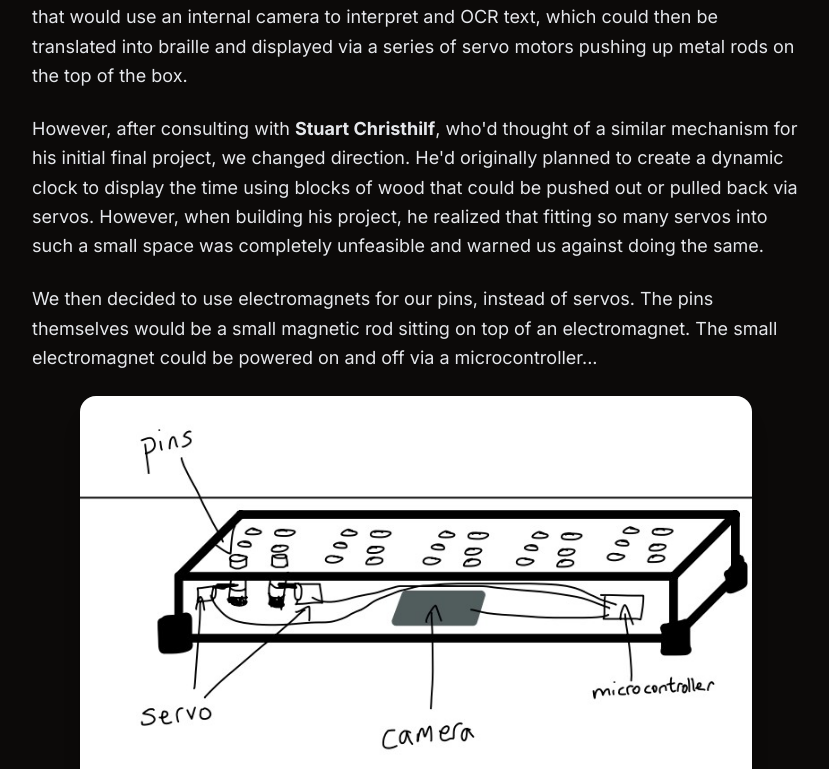
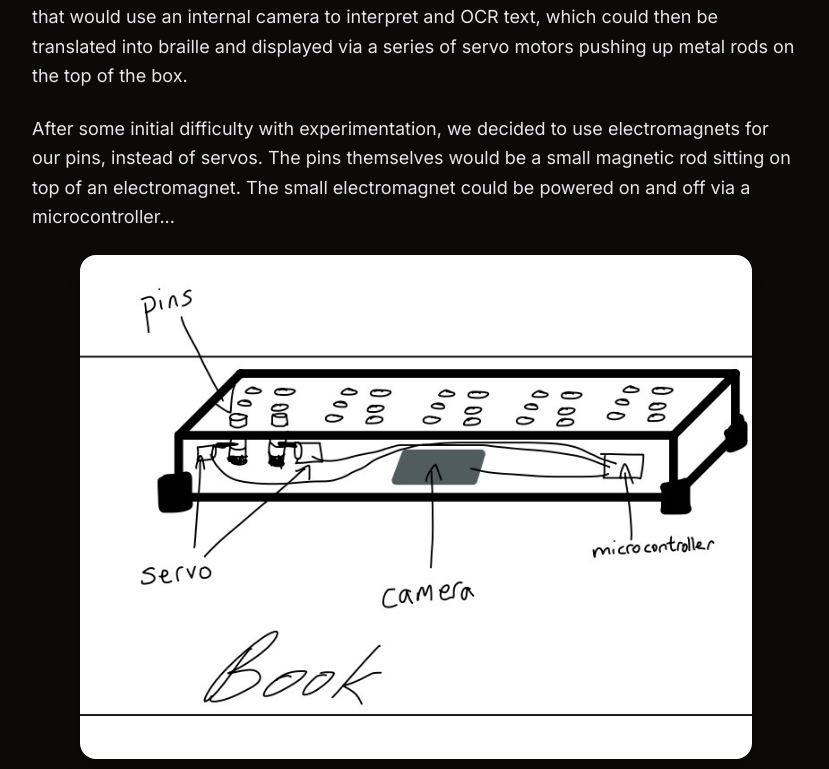
Before and after one commit to tkpepper15/braillebox, a Next.js app: page /docs in a window 1280 px wide. Shown: the part 1306-2075 px from the top of the page, without its empty margins (224-1053 px from the left). Built offline with nearby package versions, Linux system fonts and the light colour scheme.

Commit message:
Docs update

```diff
--- a/app/docs/page.tsx
+++ b/app/docs/page.tsx
@@ -74,16 +74,7 @@ const DocsPage: FC<DocsPageProps> = () => {
               </p>
 
               <p className="text-lg leading-relaxed">
-                However, after consulting with <strong>Stuart Christhilf</strong>, who&apos;d thought of a
-                similar mechanism for his initial final project, we changed direction. He&apos;d originally planned to
-                create a dynamic clock to display the time using blocks of wood that could
-                be pushed out or pulled back via servos. However, when building his project,
-                he realized that fitting so many servos into such a small space was
-                completely unfeasible and warned us against doing the same.
-              </p>
-
-              <p className="text-lg leading-relaxed">
-                We then decided to use electromagnets for our pins, instead of servos.
+                After some initial difficulty with experimentation, we decided to use electromagnets for our pins, instead of servos.
                 The pins themselves would be a small magnetic rod sitting on top of an
                 electromagnet. The small electromagnet could be powered on and off via a
                 microcontroller...
```
